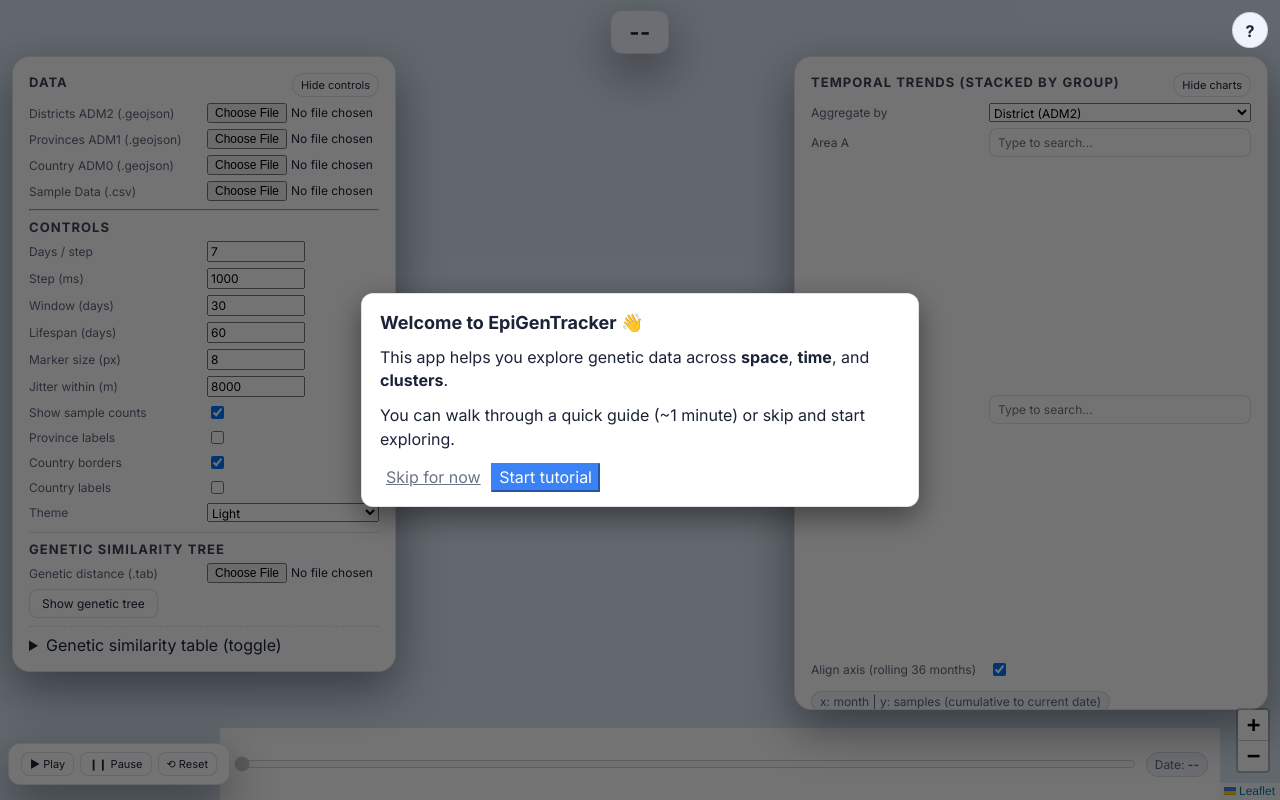
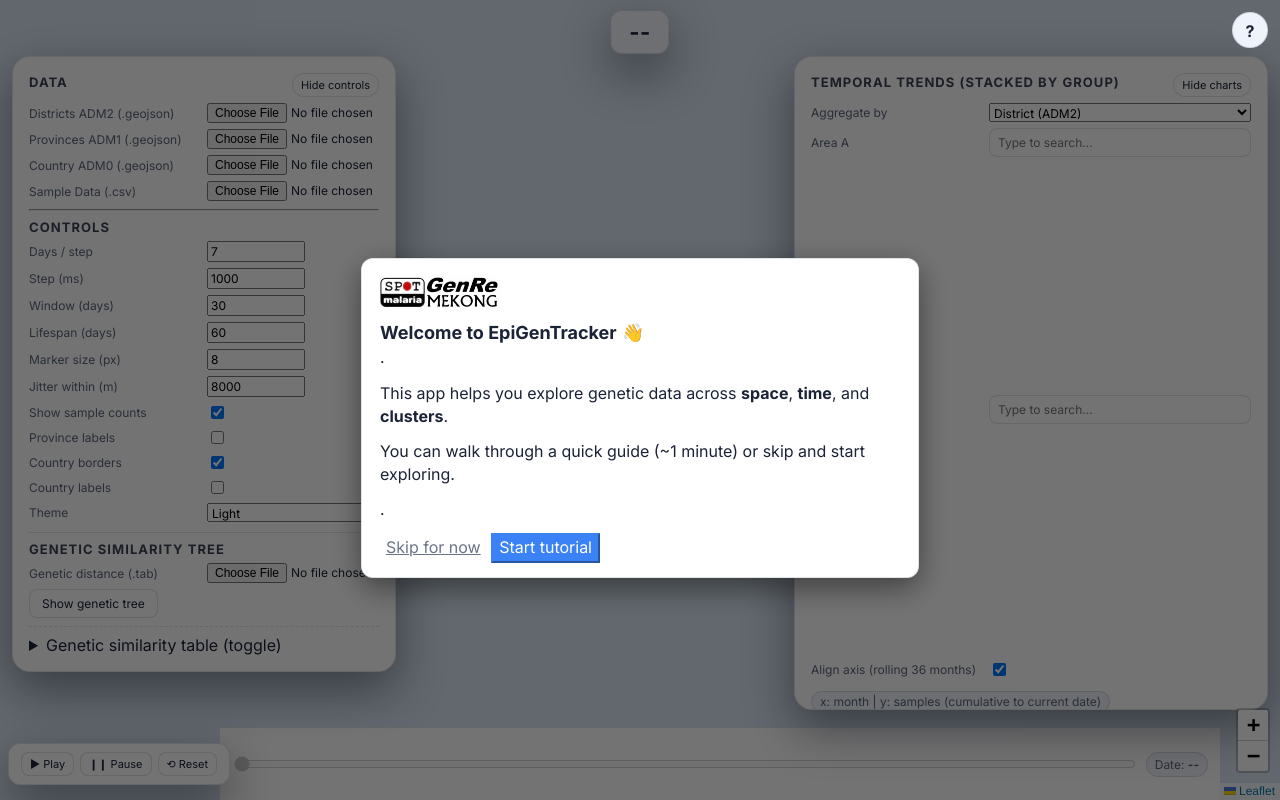
Before and after one commit to GenRe-Mekong/EpiGenTracker, a plain HTML site: page index.html in a window 1280 px wide. Drawn offline with nearby package versions, Linux system fonts and the light colour scheme.

Commit message:
update main index to v0.5.1 with start-up tour and logo

```diff
--- a/index.html
+++ b/index.html
@@ -566,6 +566,17 @@
   outline: 3px solid rgba(59,130,246,.65);
   outline-offset: 2px;
   border-radius: 10px;
+}
+.tour-heading {
+  display: flex;
+  align-items: center;
+  gap: 0.75rem;
+  font-size: large;
+}
+.tour-logo {
+  width: 120px;
+  max-width: 100%;
+  display: block;
 }
   .tour-actions button.primary { background: #3b82f6; border-color: #3b82f6; color: #fff; }
   .tour-actions button.link { background: transparent; border: none; text-decoration: underline; color: var(--muted,#A5B1C2); }
@@ -3195,11 +3206,17 @@ const cluster =
     {
       id: 'welcome',
       selector: null, // centered modal, no target
-      title: 'Welcome to EpiGenTracker 👋',
+      title: ' <img class="tour-logo" src="assets/images/GenReMekongLogo.jpg" alt="GenRe-Mekong logo">',
       html: `
-        <p>This app helps you explore genetic data across <b>space</b>, <b>time</b>, and <b>clusters</b>.</p>
-        <p>You can walk through a quick guide (~1 minute) or skip and start exploring.</p>
-      `,
+      <div class="tour-heading">
+    <span><strong> Welcome to EpiGenTracker</strong> 👋</span>
+  </div>
+  <p>.</p>
+  <p>This app helps you explore genetic data across <b>space</b>, <b>time</b>, and <b>clusters</b>.</p>
+  <p>You can walk through a quick guide (~1 minute) or skip and start exploring.</p>
+  <p>.</p>
+`,
+
       primary: 'Start tutorial',
       allowSkip: true,
       placement: 'center'
```
